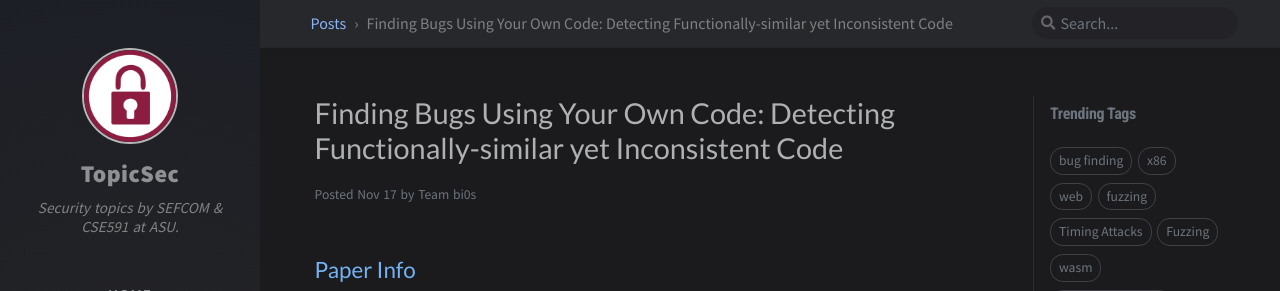
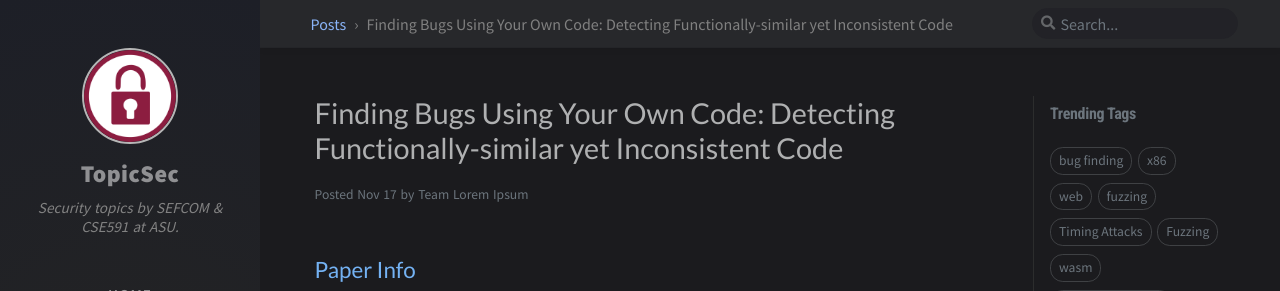
Before and after one commit to TopicSec/topicsec.github.io, a Jekyll site: the page built from _posts/2021-11-17-detecting-functionally-similar.md, in a window 1280 px wide and 900 px high. Shown: the top 291 px of the window. Built offline with Jekyll 4.4.1, drawn with Linux system fonts in a browser that asks for light colours; nearby versions of some CDN libraries; comment, search, counter and statistics services are not loaded.

Commit message:
Update 2021-11-17-detecting-functionally-similar.md
Update team name

```diff
--- a/_posts/2021-11-17-detecting-functionally-similar.md
+++ b/_posts/2021-11-17-detecting-functionally-similar.md
@@ -1,6 +1,6 @@
 ---
 title: "Finding Bugs Using Your Own Code: Detecting Functionally-similar yet Inconsistent Code"
-author: Team bi0s
+author: Team Lorem Ipsum
 categories: [ML]
 tags: [LLVM, ML, embeded vector]
 pin: true
```
